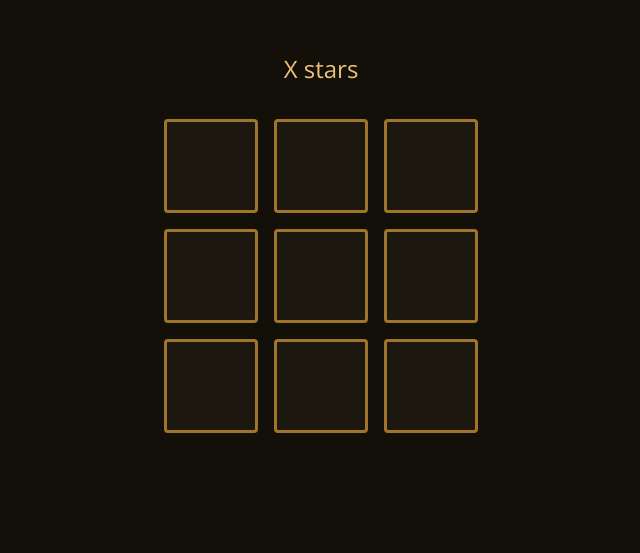
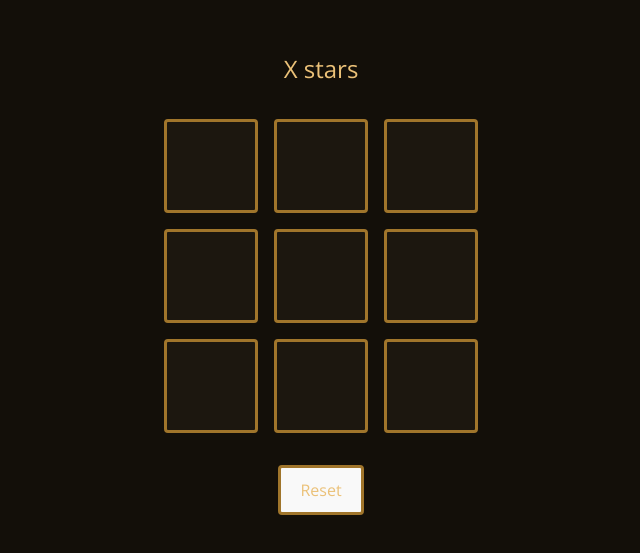
Before and after one commit to vhlongon/tic-tac-toe, a React (Vite) app: page / in a window 1280 px wide. Shown: the part 133-686 px from the top of the page, without its empty margins (319-959 px from the left). Built offline with nearby package versions, Linux system fonts and the light colour scheme.

Commit message:
always shows reset button

```diff
--- a/src/App.tsx
+++ b/src/App.tsx
@@ -82,7 +82,7 @@ const App = () => {
           <Square key={index} value={value} onClick={handleClick(index)} />
         ))}
       </div>
-      <button className={`reset ${!winner ? 'hide' : ''}`} onClick={reset}>
+      <button className="reset" onClick={reset}>
         Reset
       </button>
       {winner && <Confetti />}
```
